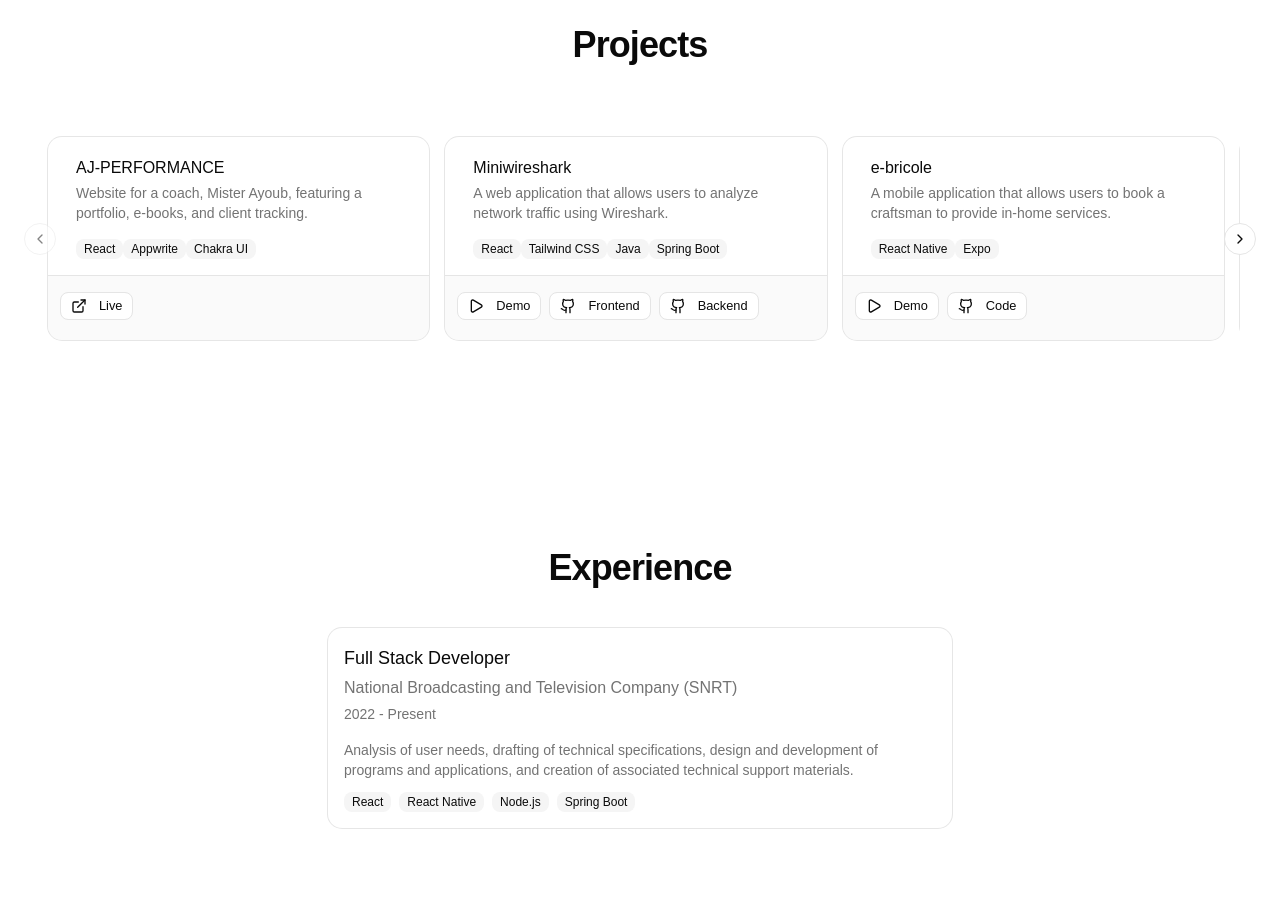
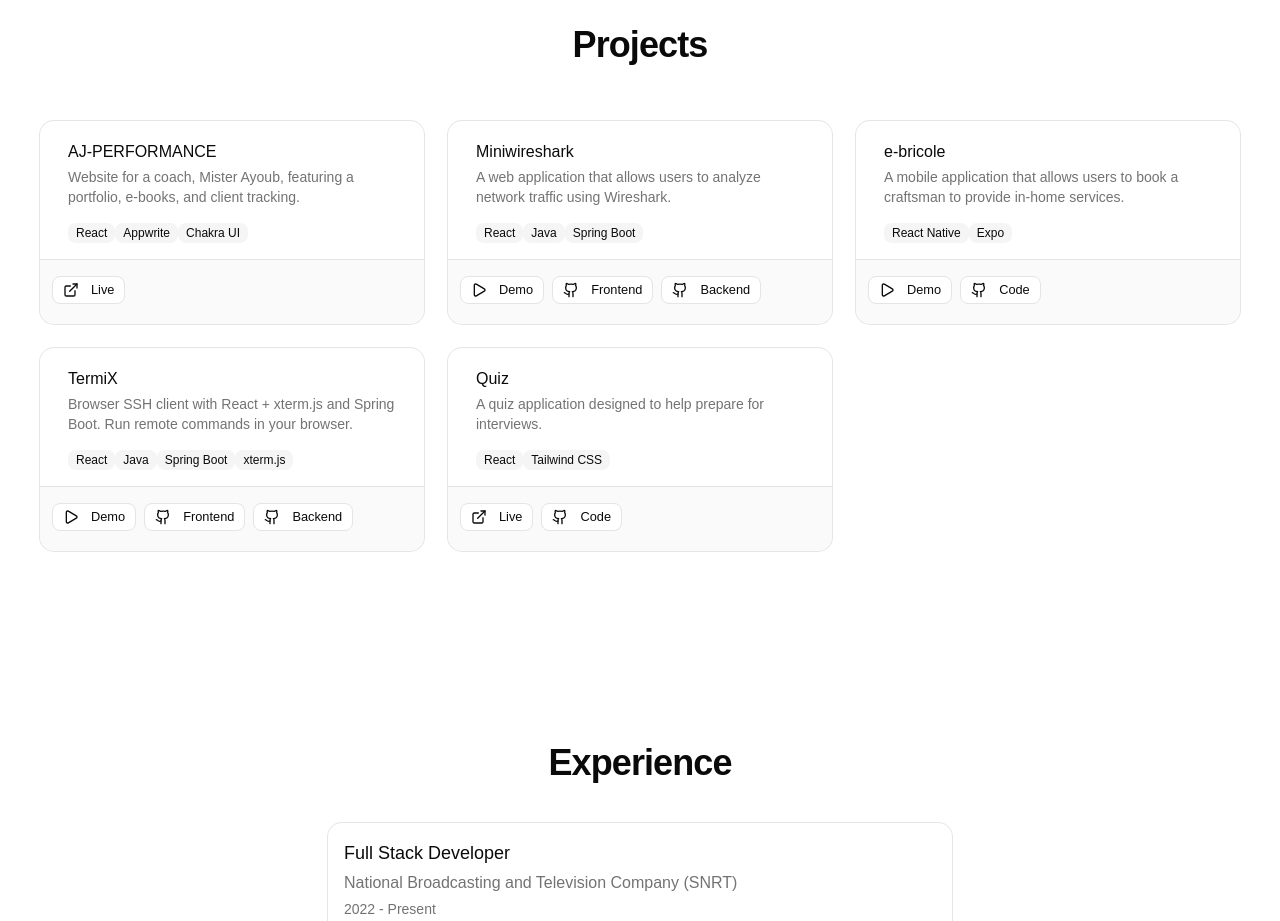
Before and after one commit to Ayman-shaim1/portfolio, a React (Vite) app: page / in a window 1280 px wide. Shown: the part 1340-2261 px from the top of the page. Built offline with nearby package versions, Linux system fonts and the light colour scheme; no server answers.

Commit message:
add TermiX project

```diff
--- a/src/components/sections/Projects.jsx
+++ b/src/components/sections/Projects.jsx
@@ -8,13 +8,6 @@ import {
   CardFooter,
 } from "@/components/ui/card";
 import { Button } from "@/components/ui/button";
-import {
-  Carousel,
-  CarouselContent,
-  CarouselItem,
-  CarouselNext,
-  CarouselPrevious,
-} from "@/components/ui/carousel";
 import { Dialog, DialogContent, DialogTrigger } from "@/components/ui/dialog";
 import { projects } from "@/data/projects";
 import { ExternalLink, Github, Play } from "lucide-react";
@@ -39,16 +32,9 @@ export default function Projects() {
         <h2 className="mb-14 text-center text-3xl font-bold tracking-tight sm:text-4xl">
           Projects
         </h2>
-        <Carousel
-          opts={{ align: "start", loop: true }}
-          className="w-full"
-        >
-          <CarouselContent className="-ml-6 p-4">
+        <div className="grid grid-cols-1 gap-6 md:grid-cols-2 lg:grid-cols-3">
             {projects.map((project) => (
-              <CarouselItem
-                key={project.id}
-                className="basis-full  md:basis-1/2 lg:basis-1/3"
-              >
+              <div key={project.id} className="h-full">
                 <Card className="flex h-full flex-col overflow-hidden pt-5 px-3 pb-0">
               <CardHeader className="">
                 <CardTitle>{project.title}</CardTitle>
@@ -66,7 +52,7 @@ export default function Projects() {
                   ))}
                 </div>
               </CardContent>
-              <CardFooter className="-mx-5 mt-auto flex-wrap gap-2 px-5 pb-5 pt-4">
+              <CardFooter className="-mx-3 mt-auto flex-wrap gap-2 px-3 pb-5 pt-4">
                 {project.video &&
                   (isEmbeddableVideo(project) ? (
                     <Dialog>
@@ -211,12 +197,9 @@ export default function Projects() {
                 )}
               </CardFooter>
                 </Card>
-              </CarouselItem>
+              </div>
             ))}
-          </CarouselContent>
-          <CarouselPrevious />
-          <CarouselNext />
-        </Carousel>
+        </div>
       </div>
     </SectionWrapper>
   );
--- a/src/data/projects.js
+++ b/src/data/projects.js
@@ -17,7 +17,7 @@ export const projects = [
     title: "Miniwireshark",
     description:
       "A web application that allows users to analyze network traffic using Wireshark.",
-    tags: ["React", "Tailwind CSS", "Java", "Spring Boot"],
+    tags: ["React", "Java", "Spring Boot"],
     // liveUrl: "https://inwireshark.vercel.app/",
     githubBackendUrl:
       "https://github.com/Ayman-shaim1/spring-boot-miniwireshark",
@@ -40,9 +40,22 @@ export const projects = [
     // playStoreLink: "https://play.google.com/store/apps",
     // appStoreLink: "https://apps.apple.com/app",
   },
-
   {
     id: 4,
+    title: "TermiX",
+    description:
+      "Browser SSH client with React + xterm.js and Spring Boot. Run remote commands in your browser.",
+    tags: ["React", "Java", "Spring Boot", "xterm.js"],
+    // liveUrl: "https://inwireshark.vercel.app/",
+    githubBackendUrl:
+      "https://github.com/Ayman-shaim1/spring-boot-termix",
+    githubFrontendUrl: "https://github.com/Ayman-shaim1/react-termix",
+    video:
+      "https://drive.google.com/file/d/1SsE-WATtcADi08vxSCWRS00fGC1v4_U_/view",
+    isPrivate: false,
+  },
+  {
+    id: 5,
     title: "Quiz",
     description: "A quiz application designed to help prepare for interviews.",
     tags: ["React", "Tailwind CSS"],
```
